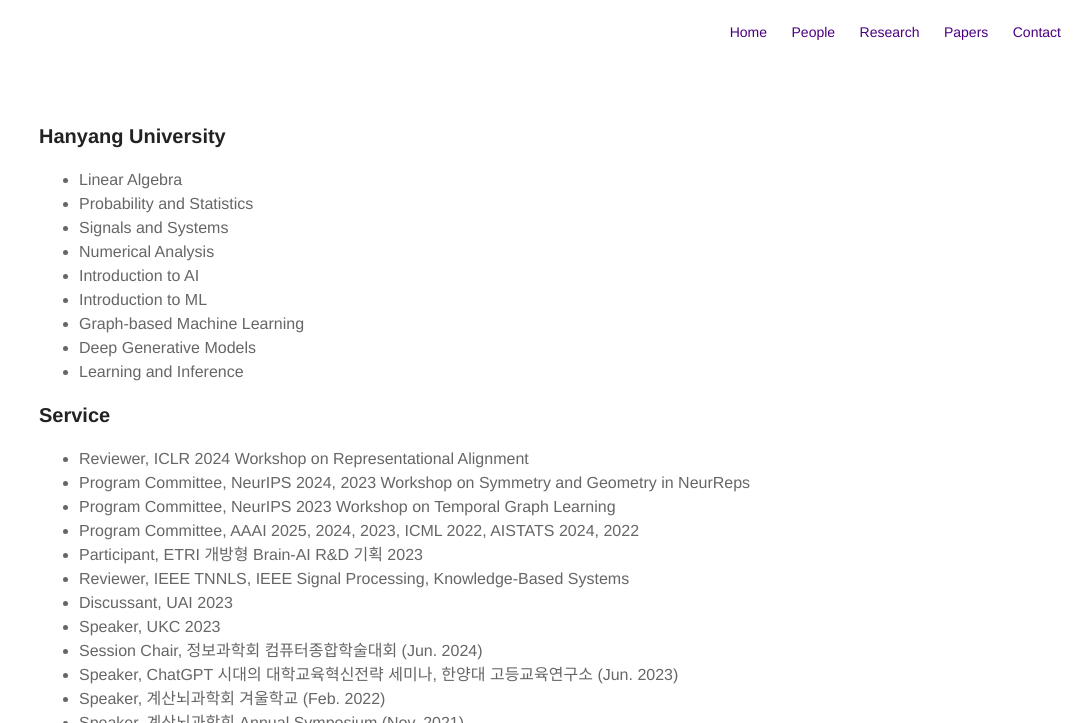
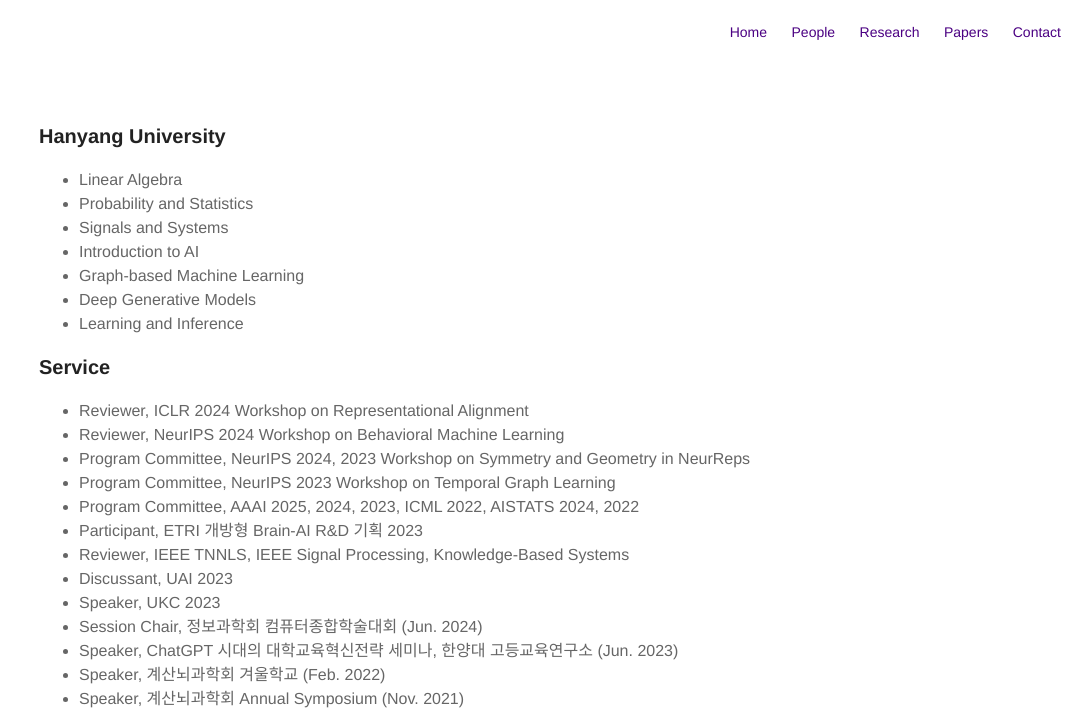
Before and after one commit to kijungyoon/kijungyoon.github.io, a Jekyll site: the page built from teaching.md, in a window 1280 px wide, cut to the strip 0-723 px from the top of the page. Shown: the whole strip, without its empty margins (196-1280 px from the left). Built offline with Jekyll 4.4.1, drawn with Linux system fonts in a browser that asks for light colours.

Commit message:
Update teaching.md

```diff
--- a/teaching.md
+++ b/teaching.md
@@ -8,9 +8,7 @@
 <li>Linear Algebra</li>
 <li>Probability and Statistics</li>
 <li>Signals and Systems</li>
-<li>Numerical Analysis</li>
 <li>Introduction to AI</li>
-<li>Introduction to ML</li>
 <li>Graph-based Machine Learning</li>
 <li>Deep Generative Models</li>
 <li>Learning and Inference</li>
@@ -19,6 +17,7 @@
 <h3>Service</h3>
 <ul>
 <li>Reviewer, ICLR 2024 Workshop on Representational Alignment</li>
+<li>Reviewer, NeurIPS 2024 Workshop on Behavioral Machine Learning</li>
 <li>Program Committee, NeurIPS 2024, 2023 Workshop on Symmetry and Geometry in NeurReps</li>
 <li>Program Committee, NeurIPS 2023 Workshop on Temporal Graph Learning</li>
 <li>Program Committee, AAAI 2025, 2024, 2023, ICML 2022, AISTATS 2024, 2022</li>
```
